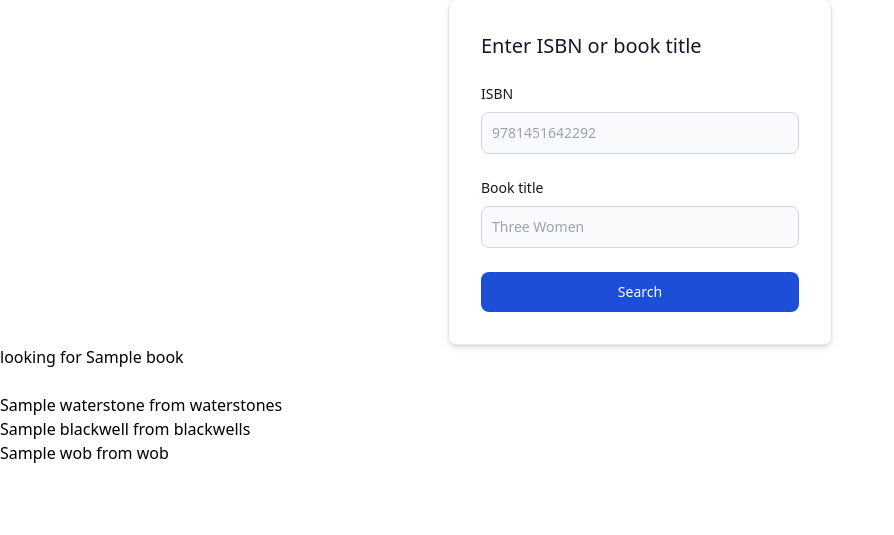
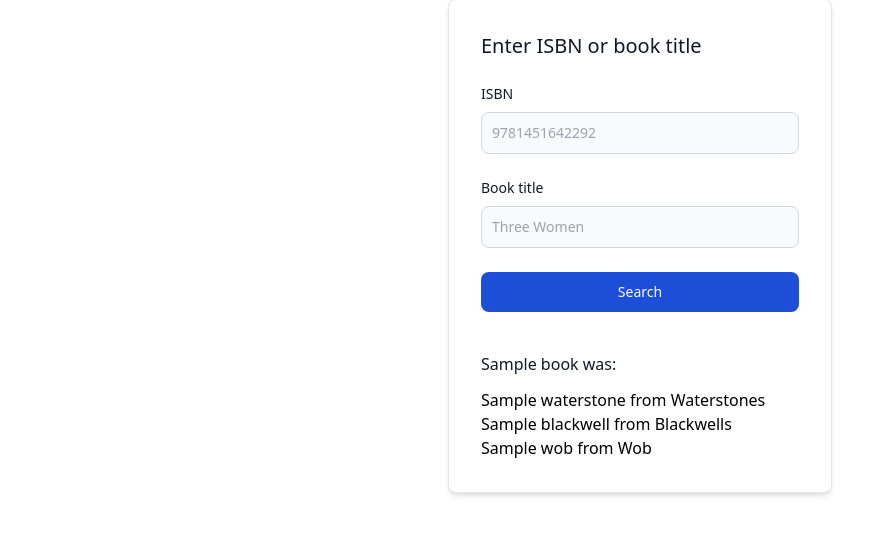
Before and after one commit to bvechiato/book-compare, a Flask app: template templates/main.html in a window 1280 px wide. Shown: the part 101-636 px from the top of the page, without its empty margins (0-894 px from the left). Run offline with Flask 2, Linux system fonts and the light colour scheme; the template is opened without the code that fills it: most values are stand-ins (such as "Sample title", 1, 10 or a date in 2020); some libraries are stand-ins or nearby versions.

Commit message:
Search display

```diff
--- a/templates/base.html
+++ b/templates/base.html
@@ -5,14 +5,14 @@
         <meta charset="UTF-8">
         <meta name="viewport" content="width=device-width, initial-scale=1.0">
         <meta http-equiv="X-UA-Compatible" content="ie=edge">
-        <title>BookCompare</title>
+        <title>book-compare</title>
     </head>
     <body class="bg-gray font-sans-apple-system">
         <header>
             <h1 class="text-3xl font-medium text-gray-900 dark:text-white text-center mb-8 mt-8">book-compare</h1>
         </header>
-        <main>
-            <div class="bg-white shadow-md border border-gray-200 rounded-lg max-w-sm p-4 sm:p-6 lg:p-8 dark:bg-gray-800 dark:border-gray-700 m-auto">
+        <main class="bg-white shadow-md border border-gray-200 rounded-lg max-w-sm p-4 sm:p-6 lg:p-8 dark:bg-gray-800 dark:border-gray-700 m-auto">
+            <div>
                 <h2 class="text-xl font-medium text-gray-900 dark:text-white">Enter ISBN or book title</h2><br>
                 <form class="space-y-6" action="/" method="POST">
                     <div>
@@ -26,7 +26,7 @@
                   </div>
                 </form>
             </div>
-            <div>
+            <div class="mt-10">
                 {% block body %}{% endblock %}
             </div>
         </main>
--- a/templates/main.html
+++ b/templates/main.html
@@ -1,14 +1,9 @@
 {% extends "base.html" %}
 
 {% block body %}
+<h3 class="text-m text-gray-900 block mb-3 dark:text-gray-300"><a href="{{ book[1] }}" class="font-medium">{{ book[0] }}</a> was:<h3></h3>
 
-<h3>looking for <a href="{{ book[1] }}">{{ book[0] }}</a></h3>
-
-<br>
-{{ waterstones[0] }} from <a href="{{ waterstones[1] }}">waterstones</a>
-<br>
-{{ blackwells[0] }} from <a href="{{ blackwells[1] }}">blackwells</a>
-<br>
-{{ wob[0] }} from <a href="{{ wob[1] }}">wob</a>
-
+<p>{{ waterstones[0] }} from <a href="{{ waterstones[1] }}"><span class="hover:font-medium">Waterstones</span></a></p>
+<p>{{ blackwells[0] }} from <a href="{{ blackwells[1] }}"><span class="hover:font-medium">Blackwells</span></a></p>
+<p>{{ wob[0] }} from <a href="{{ wob[1] }}"> <span class="hover:font-medium">Wob</span></a></p>
 {% endblock %}
```
